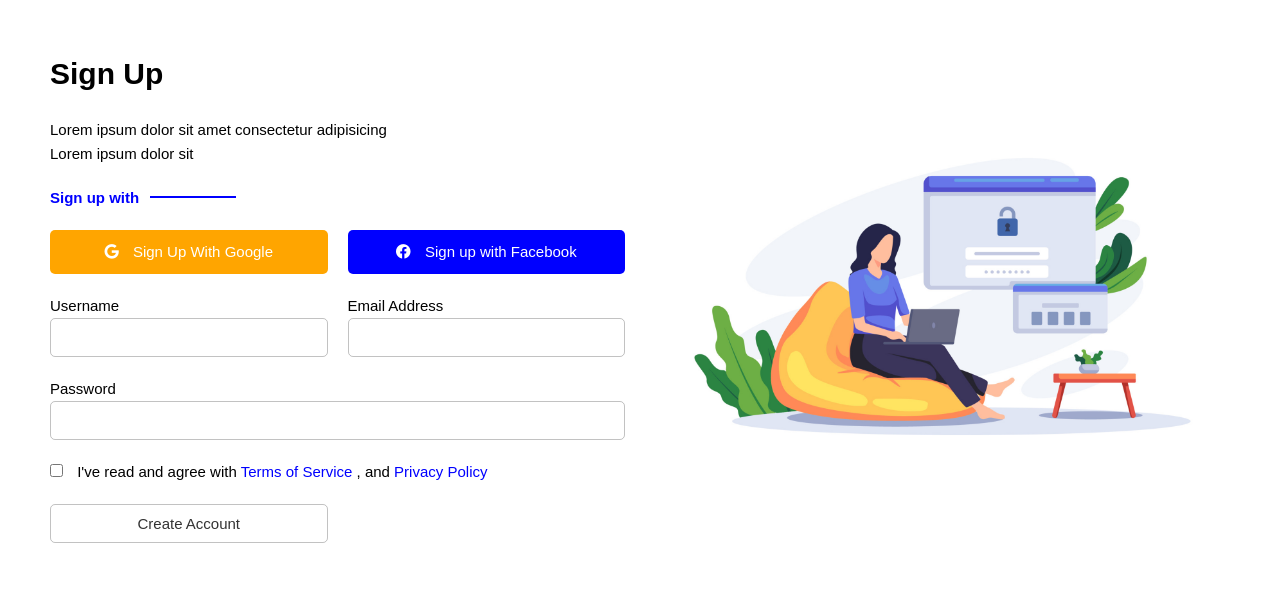
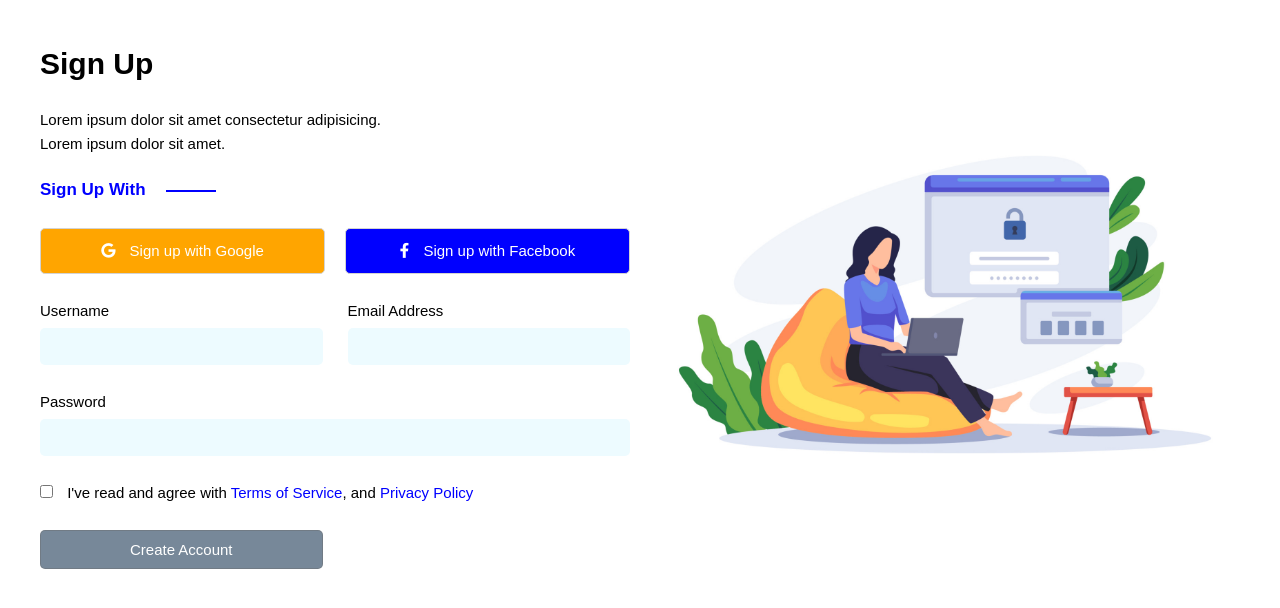
Before and after one commit to Hamza-Khoumane/Sign-up__Grid, a plain HTML site: page index.html in a window 1280 px wide. Drawn offline with Linux system fonts and the light colour scheme.

Commit message:
Sign up page Grid version 2

```diff
--- a/index.html
+++ b/index.html
@@ -12,67 +12,59 @@
     <title>Sign Up</title>
   </head>
   <body>
-    <!-- <i class="fa-brands fa-facebook"></i>
-    <i class="fa-brands fa-google"></i> -->
-
     <main class="sign-up">
-      <form class="sign-up__form">
-        <h2 class="sign-up__form--title">Sign Up</h2>
-
-        <p class="sign-up__form--desc">
-          Lorem ipsum dolor sit amet consectetur adipisicing
-          <span>Lorem ipsum dolor sit </span>
+      <section class="sign-up__content">
+        <h2 class="sign-up__content--title">Sign Up</h2>
+        <p class="sign-up__content--para">
+          Lorem ipsum dolor sit amet consectetur adipisicing.
+          <span>Lorem ipsum dolor sit amet.</span>
         </p>
 
-        <h5 class="sign-up__form--mini-title">Sign up with</h5>
+        <form class="sign-up__content--form">
+          <h4 class="sign-up__content--form__title">Sign Up With</h4>
 
-        <div class="sign-up__form--links">
-          <a href="#" class="sign-up__form--links__google"
-            ><i class="fa-brands fa-google"></i>
+          <fieldset class="sign-up__content--form__alternative">
+            <a href="#"
+              ><i class="fa-brands fa-google"></i> Sign up with Google</a
+            >
+            <a href="#"
+              ><i class="fa-brands fa-facebook-f"></i> Sign up with Facebook</a
+            >
+          </fieldset>
 
-            Sign Up With Google
-          </a>
-
-          <a href="#" class="sign-up__form--links__facebook">
-            <i class="fa-brands fa-facebook"></i>
-
-            Sign up with Facebook
-          </a>
-        </div>
-
-        <fieldset class="sign-up__form--email-user">
-          <fieldset class="sign-up__form--user">
-            <label for="">Username</label>
+          <fieldset class="sign-up__content--form__name">
+            <label for="name">Username</label>
             <input type="text" />
           </fieldset>
 
-          <fieldset class="sign-up__form--email">
-            <label for="">Email Address</label>
+          <fieldset class="sign-up__content--form__email">
+            <label for="email">Email Address</label>
             <input type="email" />
           </fieldset>
-        </fieldset>
 
-        <fieldset class="sign-up__form--pass">
-          <label for="">Password</label>
-          <input type="password" />
-        </fieldset>
+          <fieldset class="sign-up__content--form__password">
+            <label for="password">Password</label>
+            <input type="password" />
+          </fieldset>
 
-        <fieldset class="sign-up__form--check">
-          <label>
+          <fieldset class="sign-up__content--form__terms">
             <input type="checkbox" />
+            <label for="terms"
+              >I've read and agree with <a href="#">Terms of Service</a>, and
+              <a href="#">Privacy Policy</a></label
+            >
+          </fieldset>
 
-            I've read and agree with <a>Terms of Service </a>, and
-            <a>Privacy Policy</a>
-          </label>
-        </fieldset>
+          <input
+            class="sign-up__content--form__submit"
+            type="submit"
+            value="Create Account"
+          />
+        </form>
+      </section>
 
-        <fieldset class="sign-up__form--submit">
-          <input type="submit" value="Create Account" />
-        </fieldset>
-      </form>
-
-      <figure class="sign-up__image">
-        <img loading="lazy" src="images/9.jpg" alt="image" />
+      <figure class="sign-up__img">
+        <img src="images/9.jpg" alt="sign up" />
       </figure>
     </main>
   </body>
--- a/style.css
+++ b/style.css
@@ -1,126 +1,125 @@
 .sign-up {
-  padding: 5rem;
-
   display: grid;
   grid-template-columns: repeat(2, 1fr);
-  gap: 3rem;
+  gap: 2rem;
+
+  padding: 4rem;
 }
 
-.sign-up__form {
-  grid-column: 1 / span 1;
-
+.sign-up__content {
   display: grid;
-  grid-template-rows: repeat(8, min-content);
+  grid-template-rows: repeat(3, min-content);
   gap: 2rem;
 }
 
-.sign-up__form--title {
-  grid-row: 1 / span 1;
-}
-
-.sign-up__form--desc {
-  grid-row: 2 / span 1;
-}
-
-.sign-up__form--desc span {
+.sign-up__content--para span {
   display: block;
 }
 
-.sign-up__form--mini-title {
-  grid-row: 3 / span 1;
+.sign-up__content--form {
+  display: grid;
+  grid-template-columns: repeat(2, 1fr);
+  grid-template-rows: repeat(6, min-content);
+  align-items: center;
+  gap: 2.5rem;
+}
+
+.sign-up__content--form__title {
+  grid-column: 1 / -1;
+  grid-row: 1 / 2;
+  justify-self: start;
+
   color: blue;
   position: relative;
 }
 
-.sign-up__form--mini-title::after {
+.sign-up__content--form__title::after {
+  content: "";
   position: absolute;
-  content: "";
+  top: 50%;
+  right: -7rem;
   height: 2px;
-  width: 15%;
-  top: 1rem;
-  left: 10rem;
+  width: 5rem;
   background-color: blue;
 }
 
-.sign-up__form--links {
-  grid-row: 4 / span 1;
+.sign-up__content--form__alternative {
+  grid-column: 1 / -1;
+  grid-row: 2 / 3;
 
   display: grid;
   grid-template-columns: repeat(2, 1fr);
   gap: 2rem;
 }
 
-.sign-up__form--links__google {
-  grid-column: 1 / span 1;
+.sign-up__content--form__alternative a {
+  border: 1px solid lightgray;
+  text-align: center;
+  color: white;
+}
+
+.sign-up__content--form__alternative a:first-child {
   background-color: orange;
 }
 
-.sign-up__form--links__facebook {
-  grid-column: 2 / span 1;
+.sign-up__content--form__alternative a:last-child {
   background-color: blue;
 }
 
-.sign-up__form--links__google,
-.sign-up__form--links__facebook {
-  color: white;
-  text-align: center;
-}
-
-.sign-up__form--links__google i,
-.sign-up__form--links__facebook i {
+.sign-up__content--form__alternative a i {
   margin-right: 1rem;
 }
 
-.sign-up__form--email-user {
-  grid-row: 5 / span 1;
-
-  display: grid;
-  grid-template-columns: repeat(2, 1fr);
-  gap: 2rem;
+.sign-up__content--form__name {
+  grid-column: 1 / 2;
+  grid-row: 3 / 4;
 }
 
-.sign-up__form--user {
-  grid-column: 1 / span 1;
-
+.sign-up__content--form__name,
+.sign-up__content--form__email,
+.sign-up__content--form__password {
   display: grid;
   grid-template-rows: repeat(2, min-content);
+  gap: 0.5rem;
 }
 
-.sign-up__form--email {
-  grid-column: 2 / span 1;
-
-  display: grid;
-  grid-template-rows: repeat(2, min-content);
+.sign-up__content--form__name input,
+.sign-up__content--form__email input,
+.sign-up__content--form__password input {
+  background-color: rgb(237, 251, 255);
+  border: none;
 }
 
-.sign-up__form--pass {
-  grid-row: 6 / span 1;
-
-  display: grid;
-  grid-template-rows: repeat(2, min-content);
+.sign-up__content--form__email {
+  grid-column: 2 / 3;
+  grid-row: 3 / 4;
 }
 
-.sign-up__form--check {
-  grid-row: 7 / span 1;
+.sign-up__content--form__password {
+  grid-column: 1 / -1;
+  grid-row: 4 / 5;
 }
 
-.sign-up__form--check input {
+.sign-up__content--form__terms {
+  grid-column: 1 / -1;
+  grid-row: 5 / 6;
+
+  justify-self: start;
+}
+
+.sign-up__content--form__terms input {
   margin-right: 1rem;
 }
 
-.sign-up__form--check label a {
+.sign-up__content--form__terms a {
+  padding: 0;
   color: blue;
-  padding: 0;
 }
 
-.sign-up__form--submit {
-  grid-row: 8 / span 1;
+.sign-up__content--form__submit {
+  grid-column: 1 / 2;
+  grid-row: 6 / 7;
 
-  display: grid;
-  grid-template-columns: repeat(2, 1fr);
-  gap: 2rem;
+  background-color: lightslategray;
+  color: white !important;
 }
-
-input[type="submit"] {
-  grid-column: 1 / span 1;
-}
```
